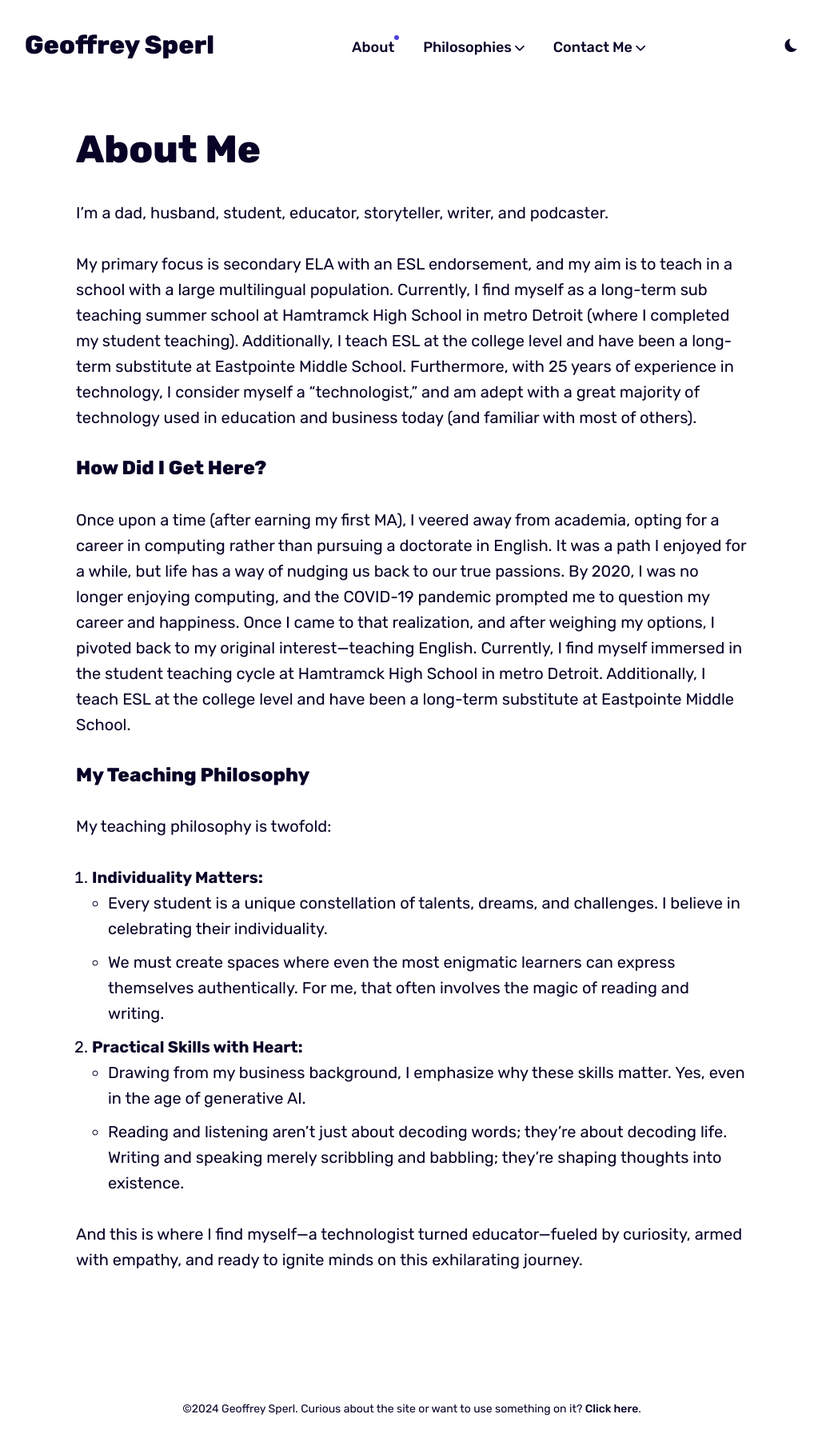
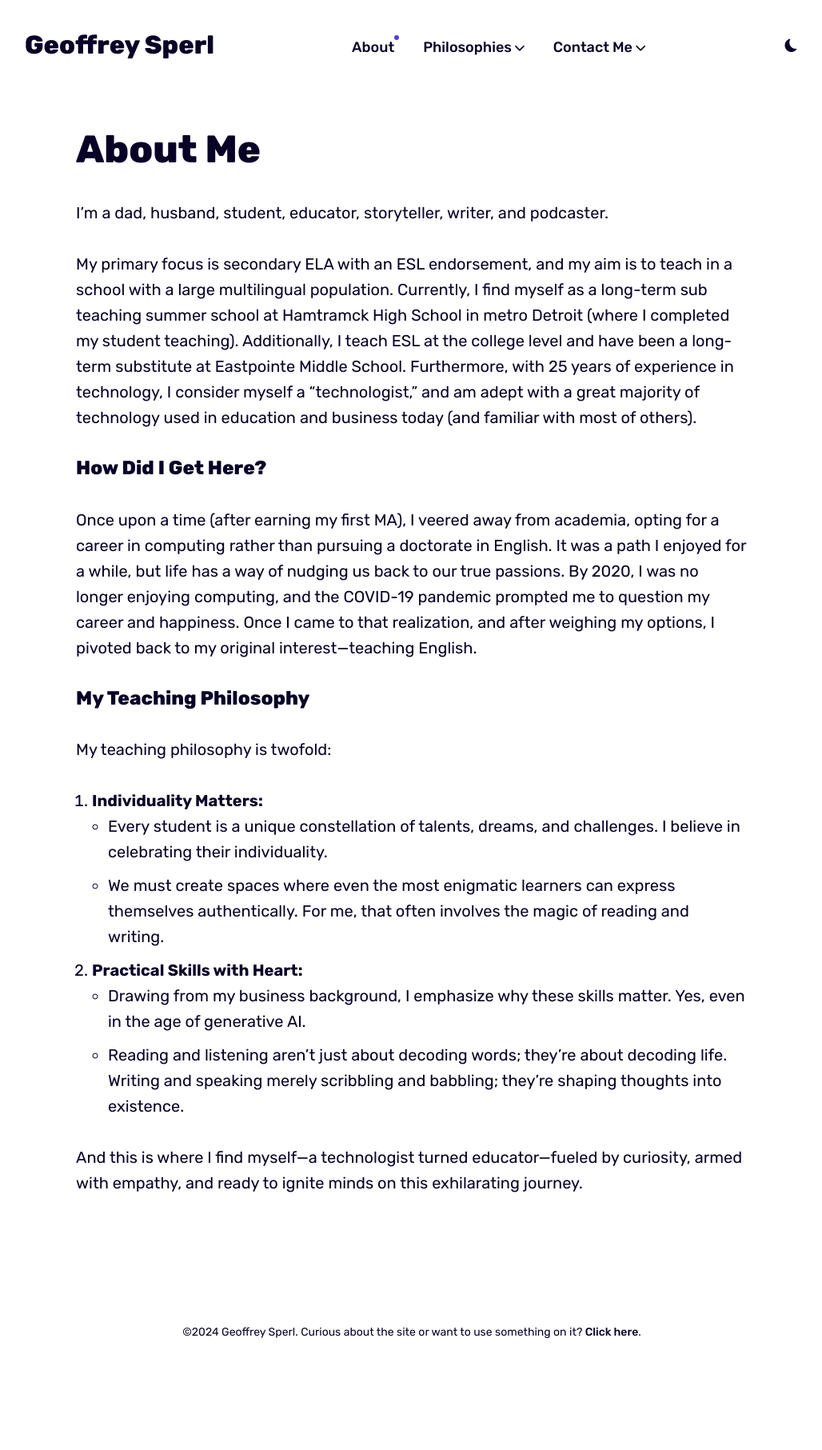
Before and after one commit to geoffreysperl/teaching, a Jekyll site: the page built from _pages/about.md, in a window 1280 px wide. Shown: the whole page at 80% size, without its empty margins (125-1153 px from the left). Built offline with Jekyll 4.4.1, drawn with Linux system fonts in a browser that asks for light colours; after the commit the page ends 1717 px from its top, so only the background shows below that.

Commit message:
Update about.md
Removed redundant stuff.

```diff
--- a/_pages/about.md
+++ b/_pages/about.md
@@ -12,7 +12,7 @@
 
 ### How Did I Get Here?
 
-Once upon a time (after earning my first MA), I veered away from academia, opting for a career in computing rather than pursuing a doctorate in English. It was a path I enjoyed for a while, but life has a way of nudging us back to our true passions. By 2020, I was no longer enjoying computing, and the COVID-19 pandemic prompted me to question my career and happiness. Once I came to that realization, and after weighing my options, I pivoted back to my original interest—teaching English. Currently, I find myself immersed in the student teaching cycle at Hamtramck High School in metro Detroit. Additionally, I teach ESL at the college level and have been a long-term substitute at Eastpointe Middle School.
+Once upon a time (after earning my first MA), I veered away from academia, opting for a career in computing rather than pursuing a doctorate in English. It was a path I enjoyed for a while, but life has a way of nudging us back to our true passions. By 2020, I was no longer enjoying computing, and the COVID-19 pandemic prompted me to question my career and happiness. Once I came to that realization, and after weighing my options, I pivoted back to my original interest—teaching English.
 
 ### My Teaching Philosophy
 
```
